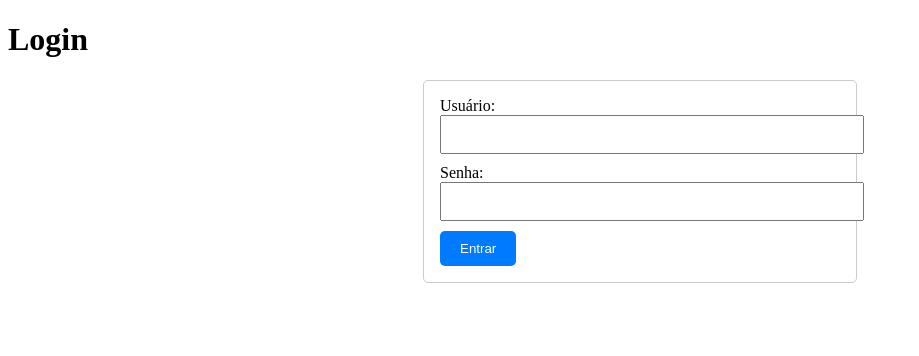
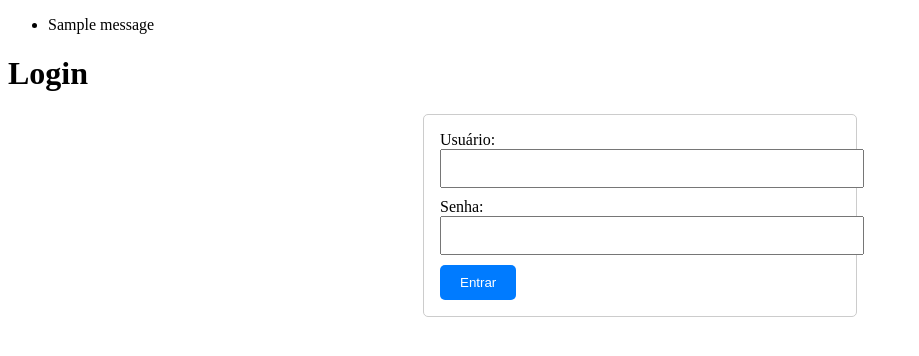
Before and after one commit to Mptp2000/finance-web-app, a Flask app: page /login in a window 1280 px wide. Shown: the top 356 px of the page, without its empty margins (0-919 px from the left). Run offline with Flask 3, Linux system fonts and the light colour scheme; one stand-in notice (Sample message) is shown.

Commit message:
Foi feito uma alteração na função flash, de crendenciais invalidas, estava aparecendo na rota após login, após a correção ela aparece na página de login.

```diff
--- a/app.py
+++ b/app.py
@@ -37,10 +37,9 @@ def login():
             return redirect(url_for('index'))  # Redireciona para a página principal
         else:
             flash('Credenciais inválidas!', 'danger')
-            return redirect(url_for('login'))
+            return render_template('login.html')
 
     return render_template('login.html')
-
 # Página inicial
 @app.route('/')
 @login_required  # Protege a rota para que somente usuários autenticados possam acessá-la
--- a/templates/login.html
+++ b/templates/login.html
@@ -31,6 +31,19 @@
     </style>
 </head>
 <body>
+
+ <!-- Exibir mensagens de flash -->
+{% with messages = get_flashed_messages() %}
+{% if messages %}
+    <ul>
+        {% for message in messages %}
+            <li>{{ message }}</li>
+        {% endfor %}
+    </ul>
+{% endif %}
+{% endwith %}
+
+
     <h1>Login</h1>
     <form method="POST">
         <label for="username">Usuário:</label>
```
Also changed, not shown: 1 other file.
